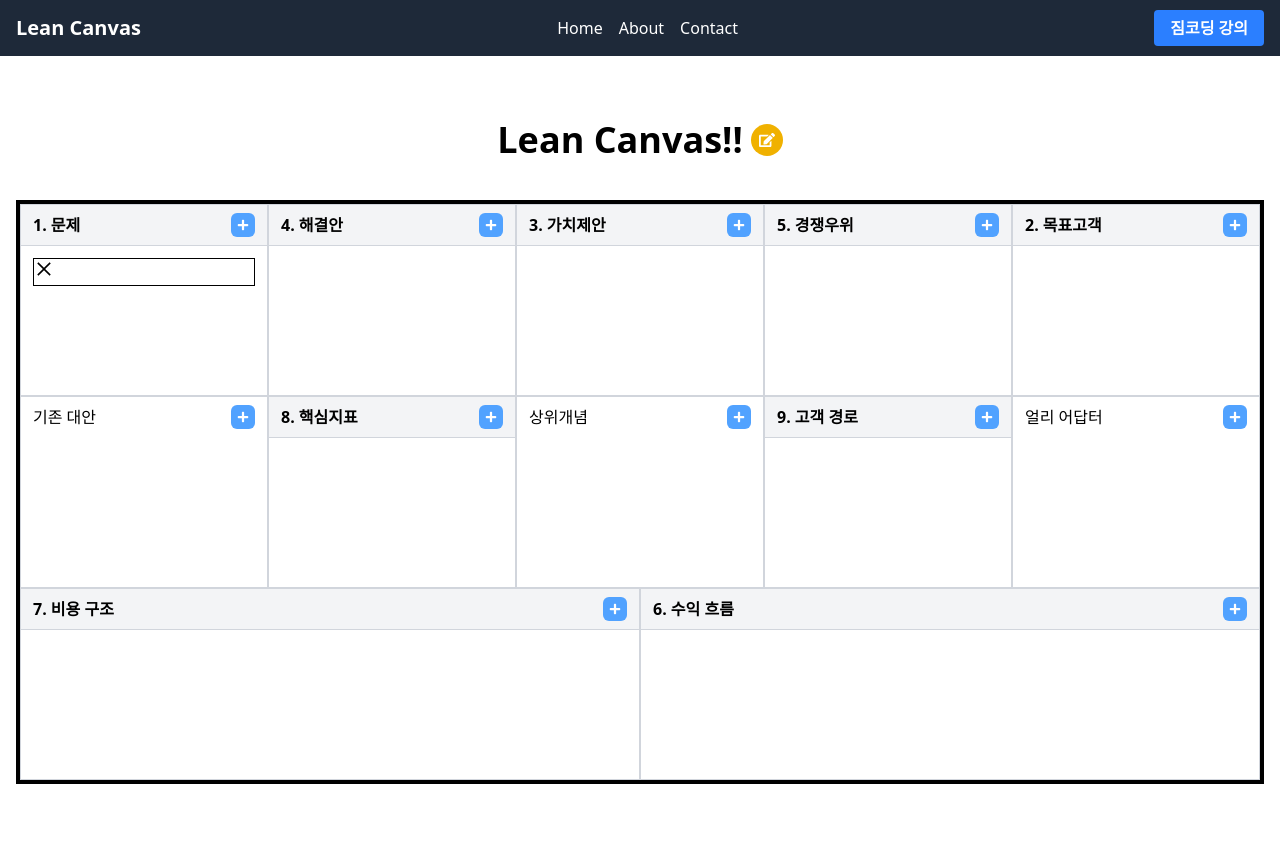
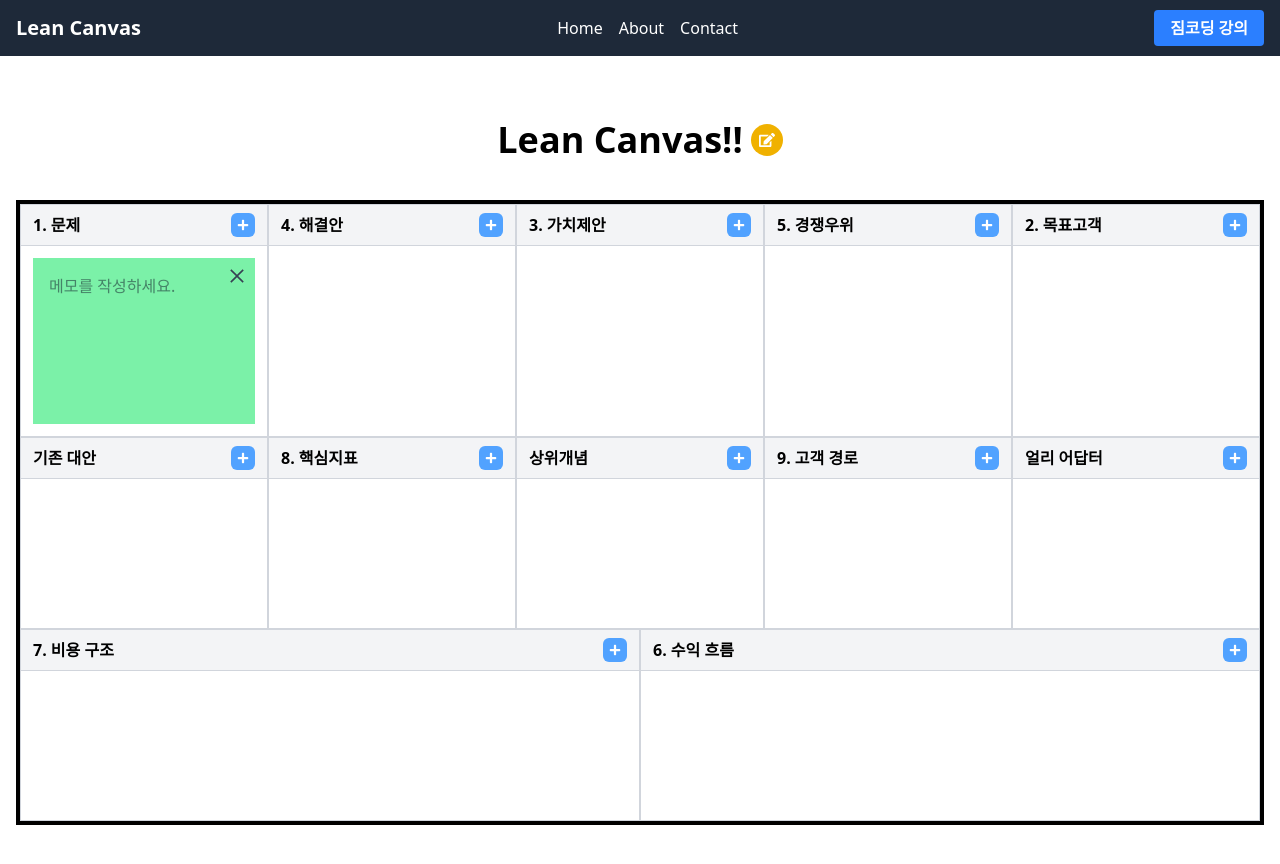
Before and after one commit to BaeSeong-min/lean-canvas-react, a React (Vite) app: page /canvases/1 in a window 1280 px wide. Both pictures are taken after a click on the button 243 px from the left and 225 px from the top of the page. Shown: the top 864 px of the page. Built offline with nearby package versions, Linux system fonts and the light colour scheme.

Commit message:
fetch 대신 Axios로 리팩토링 및 모듈화

```diff
--- /dev/null
+++ b/data/db.json
@@ -0,0 +1,28 @@
+{
+  "canvases": [
+    {
+      "id": 1,
+      "title": "친환경 도시 농업 플랫폼",
+      "lastModified": "2023-06-15",
+      "category": "농업"
+    },
+    {
+      "id": 2,
+      "title": "AI 기반 건강 관리 앱",
+      "lastModified": "2023-06-10",
+      "category": "헬스케어"
+    },
+    {
+      "id": 3,
+      "title": "온디맨드 물류 서비스",
+      "lastModified": "2023-06-05",
+      "category": "물류"
+    },
+    {
+      "id": 4,
+      "title": "VR 가상 여행 서비스",
+      "lastModified": "2023-06-01",
+      "category": "여행"
+    }
+  ]
+}
--- /dev/null
+++ b/src/api/canvas.js
@@ -0,0 +1,8 @@
+import { canvases } from './http';
+
+// 목록
+export function getCanvases() {
+  return canvases.get('/'); // get 메서드는 Promise 객체를 반환.
+}
+
+// 저장 수정 삭제
--- /dev/null
+++ b/src/api/http.js
@@ -0,0 +1,8 @@
+import axios from 'axios';
+
+function create(baseURL, options) {
+  const instacne = axios.create(Object.assign({ baseURL }, options)); // axios 객체 생성, baseURL: baseURL
+  return instacne;
+}
+
+export const canvases = create('http://localhost:8000/canvases/');
--- a/src/components/CanvasCard.jsx
+++ b/src/components/CanvasCard.jsx
@@ -1,30 +1,37 @@
 import { FaPlus } from 'react-icons/fa';
 import Note from './Note';
-import { useRef, useState } from 'react';
+import { useState } from 'react';
+import { v4 as uuidv4 } from 'uuid';
+function CanvasCard({ title, isSubtitle = false }) {
+  const [notes, setNotes] = useState([]);
 
-function CanvasCard({ title, isSubTitle = false }) {
-  const [note, setNote] = useState([]);
-  const noteKey = useRef(0);
-
-  const toggleNote = () => {
-    setNote([...note, noteKey.current++]);
+  const handleAddNote = () => {
+    setNotes([...notes, { id: uuidv4(), content: '' }]);
+  };
+  const handleRemoveNote = id => {
+    setNotes(notes.filter(note => note.id !== id));
   };
   return (
     <div className="row-span-1 bg-white min-h-48 border border-collapse border-gray-300">
       <div
-        className={`${isSubTitle === false && 'bg-gray-100 border-b border-b-gray-300'} flex items-start justify-between px-3 py-2`}
+        className={`${isSubtitle === false && 'bg-gray-100 border-b border-b-gray-300'} flex items-start justify-between px-3 py-2`}
       >
-        <h3 className={`${isSubTitle === false && 'font-bold'}`}>{title}</h3>
+        <h3 className={`${isSubtitle === false && 'font-bold'} `}>{title}</h3>
         <button
           className="bg-blue-400  text-white p-1.5 text-xs rounded-md"
-          onClick={toggleNote}
+          onClick={handleAddNote}
         >
           <FaPlus />
         </button>
       </div>
       <div className="space-y-3 min-h-32 p-3">
-        {note.map(id => (
-          <Note key={id} id={id} note={note} setNote={setNote} />
+        {notes.map(note => (
+          <Note
+            key={note.id}
+            id={note.id}
+            content={note.content}
+            onRemoveNote={handleRemoveNote}
+          />
         ))}
       </div>
     </div>
--- a/src/components/Header.jsx
+++ b/src/components/Header.jsx
@@ -19,7 +19,7 @@
   const toggleMenu = () => setIsMenuOpen(!isMenuOpen);
 
   return (
-    <header className="sticky top-0 bg-gray-800 text-white px-4">
+    <header className="sticky top-0 bg-gray-800 text-white px-4 z-30">
       <div className="container mx-auto flex justify-between items-center h-14">
         <div>
           <Link to="/" className="text-xl font-bold">
--- a/src/components/Note.jsx
+++ b/src/components/Note.jsx
@@ -1,17 +1,86 @@
-import { AiOutlineClose } from 'react-icons/ai';
+import { AiOutlineClose, AiOutlineCheck } from 'react-icons/ai';
+import { useState, useRef, useEffect } from 'react';
 
-function Note({ id, note, setNote }) {
-  const handleDeleteCard = () => {
-    setNote(note.filter(item => item !== id));
-  };
+const Note = ({ id, onRemoveNote }) => {
+  const colorOptions = [
+    'bg-yellow-300',
+    'bg-pink-300',
+    'bg-blue-300',
+    'bg-green-300',
+  ];
+  // Math.random()은 0 이상 1 미만의 값을 반환한다.
+  // Math.floor()는 인자로 받은 숫자보다 작거나 같은 정수 중 가장 큰 정수를 반환한다.
+  // 따라서 0 1 2 3
+  const randomIndex = Math.floor(Math.random() * colorOptions.length);
+
+  const [color, setColor] = useState(colorOptions[randomIndex]);
+
+  const [isEditing, setIsEditing] = useState(false);
+
+  const textareaRef = useRef(null);
+  const [content, setContent] = useState('');
+  useEffect(() => {
+    if (textareaRef.current) {
+      textareaRef.current.style.height =
+        textareaRef.current.scrollHeight + 'px';
+    }
+  }, [content]);
 
   return (
-    <div className="border border-black">
-      <button onClick={handleDeleteCard}>
-        <AiOutlineClose size={20} />
-      </button>
+    <div
+      className={`p-4 ${color} relative max-h-[32rem] overflow-hidden`}
+      onClick={() => setIsEditing(true)}
+    >
+      <div className="absolute top-2 right-2">
+        {isEditing ? (
+          <button
+            aria-label="Check Note"
+            className="text-gray-700"
+            onClick={e => {
+              e.stopPropagation();
+              setIsEditing(false);
+            }}
+          >
+            <AiOutlineCheck size={20} />
+          </button>
+        ) : (
+          <button
+            aria-label="Close Note"
+            className="text-gray-700"
+            onClick={() => {
+              onRemoveNote(id);
+            }}
+          >
+            <AiOutlineClose size={20} />
+          </button>
+        )}
+      </div>
+      <textarea
+        className={`w-full h-full bg-transparent resize-none border-none focus:outline-none text-gray-900 overflow-hidden`}
+        aria-label="Edit Note"
+        placeholder="메모를 작성하세요."
+        style={{ height: 'auto', minHeight: '8rem' }}
+        readOnly={!isEditing}
+        ref={textareaRef}
+        value={content}
+        onChange={e => {
+          setContent(e.target.value);
+        }}
+      />
+      {isEditing && (
+        <div className="flex space-x-2">
+          {colorOptions.map((option, index) => (
+            <button
+              key={index}
+              className={`w-6 h-6 rounded-full cursor-pointer outline outline-gray-50 ${option}`}
+              aria-label={`Change color to ${option}`}
+              onClick={() => setColor(option)}
+            />
+          ))}
+        </div>
+      )}
     </div>
   );
-}
+};
 
 export default Note;
--- a/src/pages/Home.jsx
+++ b/src/pages/Home.jsx
@@ -1,42 +1,29 @@
-import { useState } from 'react';
+import { useEffect, useState } from 'react';
+import axios from 'axios';
 import CanvasList from '../components/CanvasList';
 import SearchBar from '../components/SearchBar';
 import ViewToggle from '../components/ViewToggle';
+import { getCanvases } from '../api/canvas';
 function Home() {
   const [searchText, setSearchText] = useState('');
   const [isGridView, setIsGridView] = useState(true);
-  const [dummyData, setDummyData] = useState([
-    {
-      id: 1,
-      title: '친환경 도시 농업 플랫폼',
-      lastModified: '2023-06-15',
-      category: '농업',
-    },
-    {
-      id: 2,
-      title: 'AI 기반 건강 관리 앱',
-      lastModified: '2023-06-10',
-      category: '헬스케어',
-    },
-    {
-      id: 3,
-      title: '온디맨드 물류 서비스',
-      lastModified: '2023-06-05',
-      category: '물류',
-    },
-    {
-      id: 4,
-      title: 'VR 가상 여행 서비스',
-      lastModified: '2023-06-01',
-      category: '여행',
-    },
-  ]);
+  const [data, setData] = useState([]);
+
+  async function fetchData() {
+    const response = await getCanvases(); // await은 fulfilled된 Promise 객체의 결과값을 반환한다.
+    setData(response.data);
+  }
+
+  // API로 통신하기 위해서는 useEffect 훅을 사용하자.
+  useEffect(() => {
+    fetchData();
+  }, []);
 
   const handleDeleteItem = id => {
-    setDummyData(dummyData.filter(item => item.id !== id));
+    setData(data.filter(item => item.id !== id));
   };
 
-  const filteredData = dummyData.filter(item =>
+  const filteredData = data.filter(item =>
     item.title.toLowerCase().includes(searchText.toLowerCase()),
   );
   return (
```
Also changed, not shown: package.json (+6 -2 lines), 1 other file (tests, documents, lock files or other folders).
